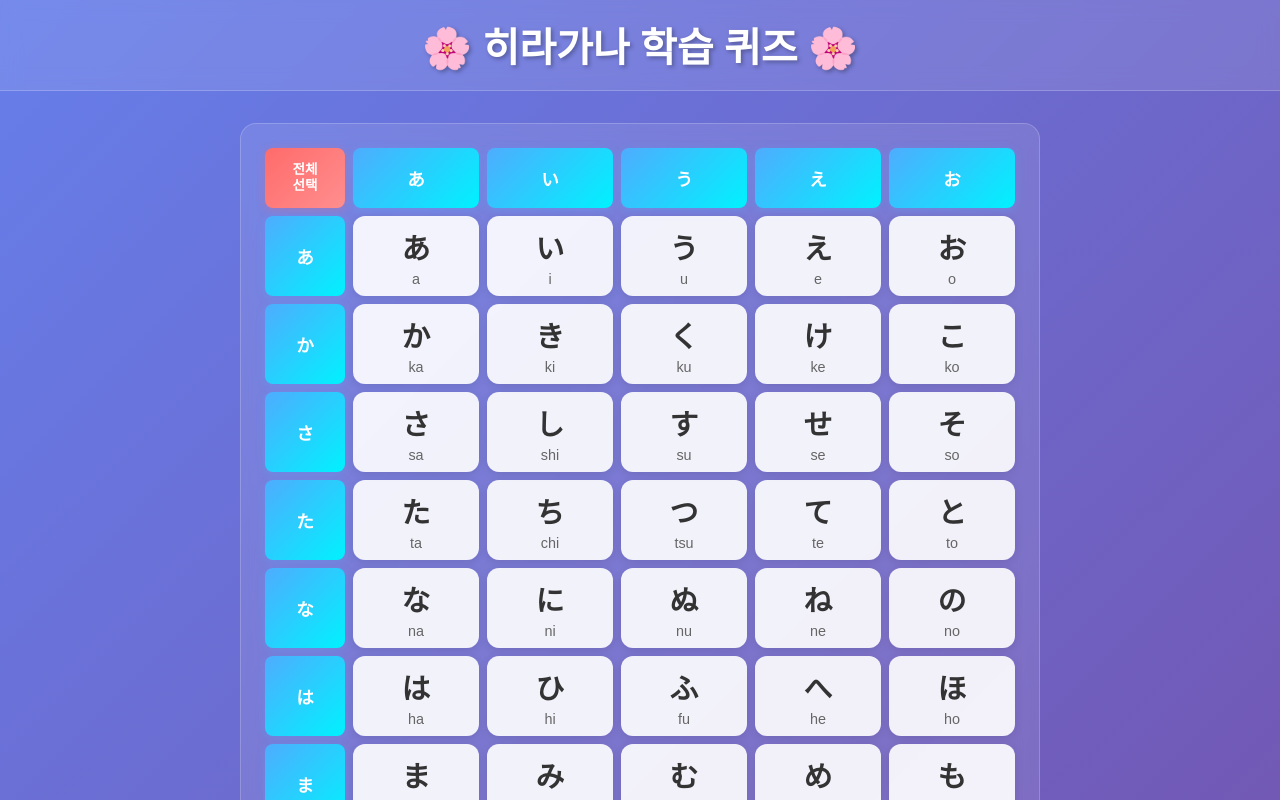
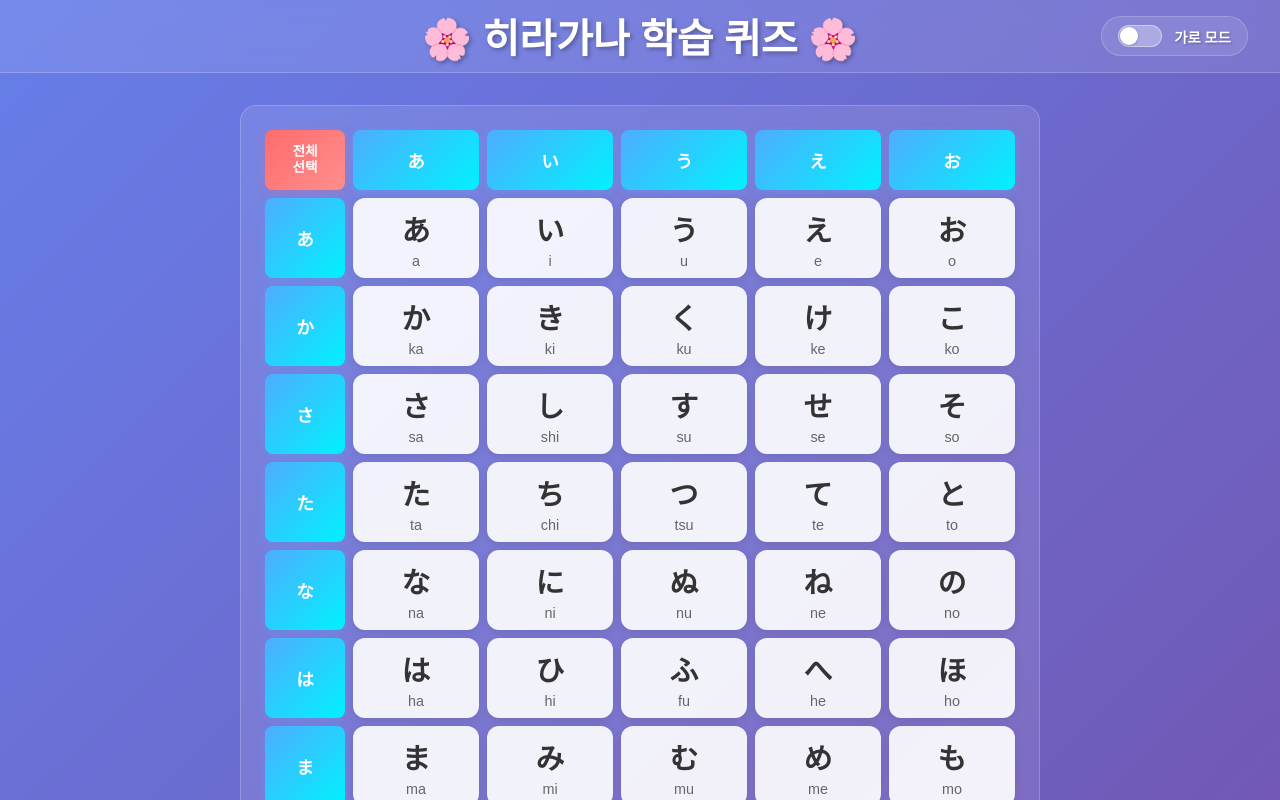
Before and after one commit to sinam7/japanese-study-tool, a React (Vite) app: page / in a window 1280 px wide. Shown: the top 800 px of the page. Built offline with nearby package versions, Linux system fonts and the light colour scheme.

Commit message:
feat: 가로 레이아웃 모드 전환 기능 추가

```diff
--- a/src/App.css
+++ b/src/App.css
@@ -11,12 +11,87 @@
   padding: 1rem 2rem;
   text-align: center;
   border-bottom: 1px solid rgba(255, 255, 255, 0.2);
+  display: flex;
+  flex-direction: row;
+  align-items: center;
+  justify-content: space-between;
+  position: relative;
 }
 
 .app-header h1 {
   font-size: 2.5rem;
   margin: 0;
   text-shadow: 2px 2px 4px rgba(0, 0, 0, 0.3);
+  position: absolute;
+  left: 50%;
+  transform: translateX(-50%);
+}
+
+.header-controls {
+  display: flex;
+  justify-content: flex-end;
+  align-items: center;
+  margin-left: auto;
+}
+
+.layout-toggle-label {
+  display: inline-flex;
+  align-items: center;
+  gap: 0.75rem;
+  cursor: pointer;
+  padding: 0.5rem 1rem;
+  border-radius: 20px;
+  background: rgba(255, 255, 255, 0.1);
+  transition: all 0.3s ease;
+  border: 1px solid rgba(255, 255, 255, 0.2);
+  font-size: 0.9rem;
+}
+
+.layout-toggle-label:hover {
+  background: rgba(255, 255, 255, 0.2);
+  border-color: rgba(255, 255, 255, 0.3);
+}
+
+.layout-toggle-checkbox {
+  display: none;
+}
+
+.layout-toggle-switch {
+  position: relative;
+  width: 44px;
+  height: 22px;
+  background: rgba(255, 255, 255, 0.3);
+  border-radius: 11px;
+  transition: all 0.3s ease;
+  border: 1px solid rgba(255, 255, 255, 0.4);
+}
+
+.layout-toggle-switch::before {
+  content: '';
+  position: absolute;
+  top: 1px;
+  left: 1px;
+  width: 18px;
+  height: 18px;
+  background: white;
+  border-radius: 50%;
+  transition: all 0.3s ease;
+  box-shadow: 0 1px 3px rgba(0, 0, 0, 0.2);
+}
+
+.layout-toggle-checkbox:checked + .layout-toggle-switch {
+  background: linear-gradient(135deg, #667eea, #764ba2);
+  border-color: #ffffff;
+}
+
+.layout-toggle-checkbox:checked + .layout-toggle-switch::before {
+  transform: translateX(22px);
+}
+
+.layout-toggle-text {
+  color: white;
+  font-weight: 600;
+  text-shadow: 1px 1px 2px rgba(0, 0, 0, 0.3);
 }
 
 .app-main {
--- a/src/App.jsx
+++ b/src/App.jsx
@@ -6,6 +6,7 @@ import './App.css';
 function App() {
   const [selectedCharacters, setSelectedCharacters] = useState([]);
   const [currentView, setCurrentView] = useState('selector'); // 'selector' or 'quiz'
+  const [layoutMode, setLayoutMode] = useState('vertical'); // 'vertical' or 'horizontal'
   const [quizSettings, setQuizSettings] = useState({
     type: 'input', // 'input' or 'choice'
     choiceCount: 3 // 3, 4, 5
@@ -29,11 +30,26 @@ function App() {
     <div className="app">
       <header className="app-header">
         <h1>🌸 히라가나 학습 퀴즈 🌸</h1>
+        <div className="header-controls">
+          <label className="layout-toggle-label">
+            <input
+              type="checkbox"
+              checked={layoutMode === 'horizontal'}
+              onChange={(e) => setLayoutMode(e.target.checked ? 'horizontal' : 'vertical')}
+              className="layout-toggle-checkbox"
+            />
+            <span className="layout-toggle-switch"></span>
+            <span className="layout-toggle-text">가로 모드</span>
+          </label>
+        </div>
       </header>
 
       <main className="app-main">
         {currentView === 'selector' ? (
-          <HiraganaSelector onStartQuiz={handleStartQuiz} />
+          <HiraganaSelector
+            onStartQuiz={handleStartQuiz}
+            layoutMode={layoutMode}
+          />
         ) : (
           <Quiz
             selectedCharacters={selectedCharacters}
--- a/src/components/HiraganaSelector.css
+++ b/src/components/HiraganaSelector.css
@@ -2,7 +2,14 @@
   max-width: 800px;
   width: 100%;
   margin: 0 auto;
+  transition: max-width 0.3s ease;
 }
+
+.hiragana-selector.wide-layout {
+  max-width: 1200px;
+}
+
+
 
 .select-all-btn {
   background: linear-gradient(135deg, #ff6b6b, #ff8e8e);
@@ -207,6 +214,20 @@
   backdrop-filter: blur(10px);
   border: 1px solid rgba(255, 255, 255, 0.2);
   margin-bottom: 2rem;
+}
+
+.hiragana-table.horizontal-mode {
+  max-width: 1200px;
+  margin-left: auto;
+  margin-right: auto;
+}
+
+.hiragana-table.horizontal-mode .table-header {
+  grid-template-columns: 80px repeat(11, 1fr);
+}
+
+.hiragana-table.horizontal-mode .table-row {
+  grid-template-columns: 80px repeat(11, 1fr);
 }
 
 .table-header {
@@ -454,4 +475,45 @@
     font-size: 0.8rem;
     padding-left: 0.5rem;
   }
+
+
+
+  .hiragana-table.horizontal-mode {
+    padding: 1rem;
+  }
+
+  .hiragana-table.horizontal-mode .table-header {
+    grid-template-columns: 50px repeat(11, 1fr);
+    gap: 2px;
+  }
+
+  .hiragana-table.horizontal-mode .table-row {
+    grid-template-columns: 50px repeat(11, 1fr);
+    gap: 2px;
+  }
+
+  .hiragana-table.horizontal-mode .character-btn {
+    height: 50px;
+    padding: 0.25rem;
+  }
+
+  .hiragana-table.horizontal-mode .hiragana {
+    font-size: 1.2rem;
+  }
+
+  .hiragana-table.horizontal-mode .romaji {
+    font-size: 0.7rem;
+  }
+
+  .hiragana-table.horizontal-mode .row-header,
+  .hiragana-table.horizontal-mode .column-header {
+    padding: 0.25rem;
+    font-size: 0.8rem;
+  }
+
+  .hiragana-table.horizontal-mode .select-all-btn {
+    padding: 0.25rem;
+    font-size: 0.6rem;
+    min-height: 40px;
+  }
 }
--- a/src/components/HiraganaSelector.jsx
+++ b/src/components/HiraganaSelector.jsx
@@ -2,10 +2,27 @@ import React, { useState, useCallback } from 'react';
 import { hiraganaData, columns } from '../data/hiragana';
 import './HiraganaSelector.css';
 
-const HiraganaSelector = ({ onStartQuiz }) => {
+const HiraganaSelector = ({ onStartQuiz, layoutMode = 'vertical' }) => {
   const [selectedCharacters, setSelectedCharacters] = useState(new Set());
   const [quizType, setQuizType] = useState('input');
   const [choiceCount, setChoiceCount] = useState(3);
+
+  // 가로 모드용 전치 데이터 생성
+  const getTransposedData = useCallback(() => {
+    const transposed = [];
+    for (let colIndex = 0; colIndex < columns.length; colIndex++) {
+      const newRow = {
+        row: columns[colIndex],
+        characters: hiraganaData.map(rowData => rowData.characters[colIndex])
+      };
+      transposed.push(newRow);
+    }
+    return transposed;
+  }, []);
+
+  // 현재 레이아웃에 따른 데이터와 헤더
+  const currentData = layoutMode === 'vertical' ? hiraganaData : getTransposedData();
+  const currentColumns = layoutMode === 'vertical' ? columns : hiraganaData.map(row => row.row);
 
   // 개별 문자 토글
   const toggleCharacter = useCallback((character) => {
@@ -44,7 +61,7 @@ const HiraganaSelector = ({ onStartQuiz }) => {
 
   // 열별 전체 토글
   const toggleColumn = useCallback((columnIndex) => {
-    const columnCharacters = hiraganaData
+    const columnCharacters = currentData
       .map(row => row.characters[columnIndex])
       .filter(char => char !== null);
 
@@ -64,7 +81,7 @@ const HiraganaSelector = ({ onStartQuiz }) => {
       });
       return newSet;
     });
-  }, [selectedCharacters]);
+  }, [selectedCharacters, currentData]);
 
   // 전체 선택/해제
   const toggleAll = useCallback(() => {
@@ -114,8 +131,8 @@ const HiraganaSelector = ({ onStartQuiz }) => {
   };
 
   return (
-    <div className="hiragana-selector">
-      <div className="hiragana-table">
+    <div className={`hiragana-selector ${layoutMode === 'horizontal' ? 'wide-layout' : ''}`}>
+      <div className={`hiragana-table ${layoutMode}-mode`}>
         {/* 열 헤더 */}
         <div className="table-header">
           <button
@@ -125,7 +142,7 @@ const HiraganaSelector = ({ onStartQuiz }) => {
           >
             {isAllSelected() ? '전체\n해제' : '전체\n선택'}
           </button>
-          {columns.map((col, colIndex) => (
+          {currentColumns.map((col, colIndex) => (
             <button
               key={col}
               className="column-header"
@@ -138,7 +155,7 @@ const HiraganaSelector = ({ onStartQuiz }) => {
         </div>
 
         {/* 각 행 */}
-        {hiraganaData.map((rowData, rowIndex) => (
+        {currentData.map((rowData, rowIndex) => (
           <div key={rowData.row} className="table-row">
             <button
               className="row-header"
```
